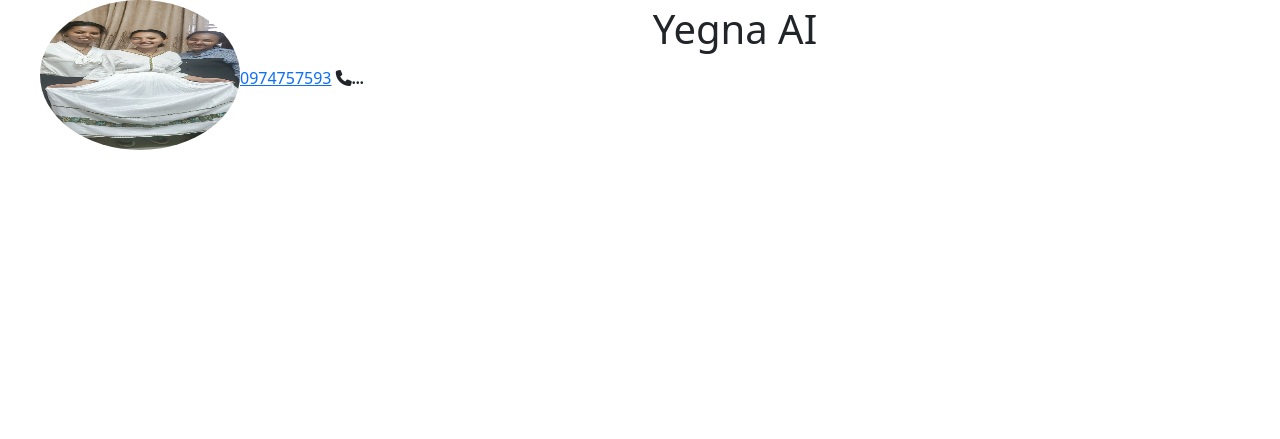
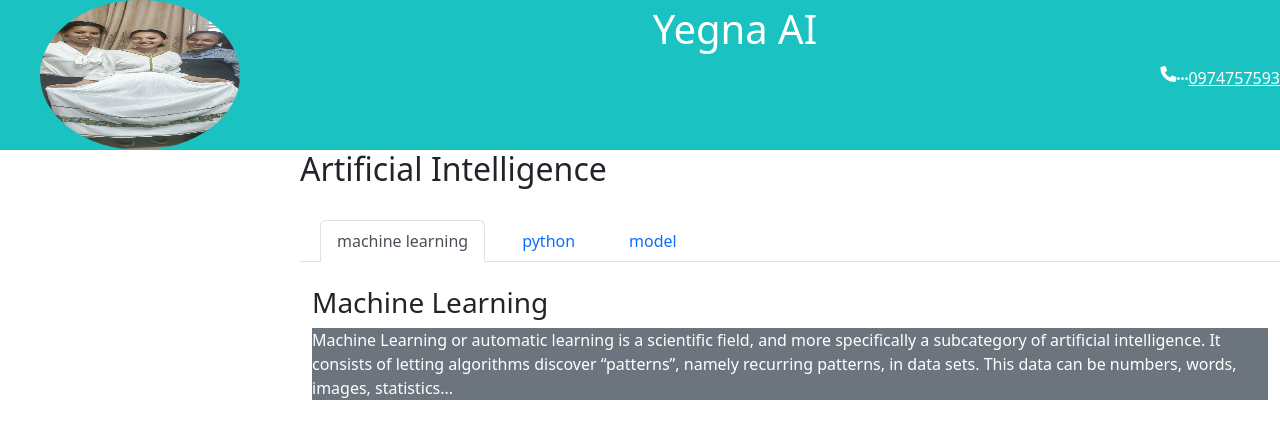
Before and after one commit to solomonamsalu/yegna, a Django app: page /blog/home in a window 1280 px wide. Shown: the top 439 px of the page. Run offline with Django 4.2, Linux system fonts and the light colour scheme; data that the repository does not hold is empty; some libraries are stand-ins or nearby versions.

Commit message:
add informations about the ai"

```diff
--- a/blog/static/first.css
+++ b/blog/static/first.css
@@ -2,11 +2,7 @@ h1{
     text-align: center;
     padding:5px 50px 5px 50px;
     display: block;
-    margin-top: 250px;
-  }
-  .title{
-    margin-top: 250px;
-  }
+   }
   img{
       float:left;
       height: 150px;
@@ -14,6 +10,23 @@ h1{
       border-radius: 500%;
       margin-left:40px;
   }
+  .right{
+      color: white;
+      float:right;
+  }
+  .first{
+      color: white;
+      height: 150px;
+      background-color:rgb(26, 194, 194);
+      display: block;
+  }
+  .parent{
+    color: white;
+    height: 150px;
+    background-color:rgb(26, 194, 194);
+    display: block;
+    position:relative;
+}
   .article{
       margin-left: 150px;
       width: 800px;
@@ -52,3 +65,7 @@ h1{
     margin-left: 20px;
 
   }
+  .about{
+    margin-top: 100px;
+    margin-left: 100px;
+  }
--- a/blog/templates/blog/base.html
+++ b/blog/templates/blog/base.html
@@ -12,12 +12,51 @@
 <script src="https://cdn.jsdelivr.net/npm/bootstrap@5.2.3/dist/js/bootstrap.bundle.min.js"></script>
 </head>
 
-<body class="containe">
+<body">
     <div class="first fixed-top">
     <img src="{% static 'sisters.jpg'%}" alt="picture">
     <h1 >Yegna AI  </h1>
     <a  class="right" href=”tel:0974757593″>0974757593</a>
     <i class='fa fa-phone right'>...</i>
+    </div>
+    <div style="margin-top: 150px; margin-left:300px;" class="about">
+        <h2>Artificial Intelligence</h2>
+        <br>
+        <ul class="nav nav-tabs" role="tablist">
+          <li class="nav-item">
+            <a class="nav-link active" data-bs-toggle="tab" href="#ml">machine learning</a>
+          </li>
+          <li class="nav-item">
+            <a class="nav-link" data-bs-toggle="tab" href="#py">python</a>
+          </li>
+          <li class="nav-item">
+            <a class="nav-link" data-bs-toggle="tab" href="#md">model</a>
+          </li>
+        </ul>
+
+        <!-- Tab panes -->
+        <div class="tab-content">
+          <div id="ml" class="container tab-pane active"><br>
+            <h3>Machine Learning</h3>
+            <p class="text-bg-secondary">Machine Learning or automatic learning is a scientific field,
+              and more specifically a subcategory of artificial intelligence.
+              It consists of letting algorithms discover “patterns”, namely
+              recurring patterns, in data sets. This data can be numbers, words,
+              images, statistics...</p>
+          </div>
+          <div id="py" class="container tab-pane fade"><br>
+            <h3>python</h3>
+            <p class="text-bg-secondary">Ut enim ad minim veniam, quis nostrud exercitation ullamco laboris nisi ut aliquip ex ea commodo consequat ddadoon aeehbfj idenf ddhfv fn   deessddds.</p>
+          </div>
+          <div id="md" class="container tab-pane fade"><br>
+            <h3>Model</h3>
+            <p class="text-bg-secondary">A machine learning model is a program that can find patterns or make decisions from a previously unseen dataset.
+              For example, in natural language processing, machine learning models can parse and correctly recognize the
+             intent behind previously unheard sentences or combinations of words.</p>
+          </div>
+        </div>
+      </div>
+
     </div>
    {%block msg%}
    {%endblock%}
```
